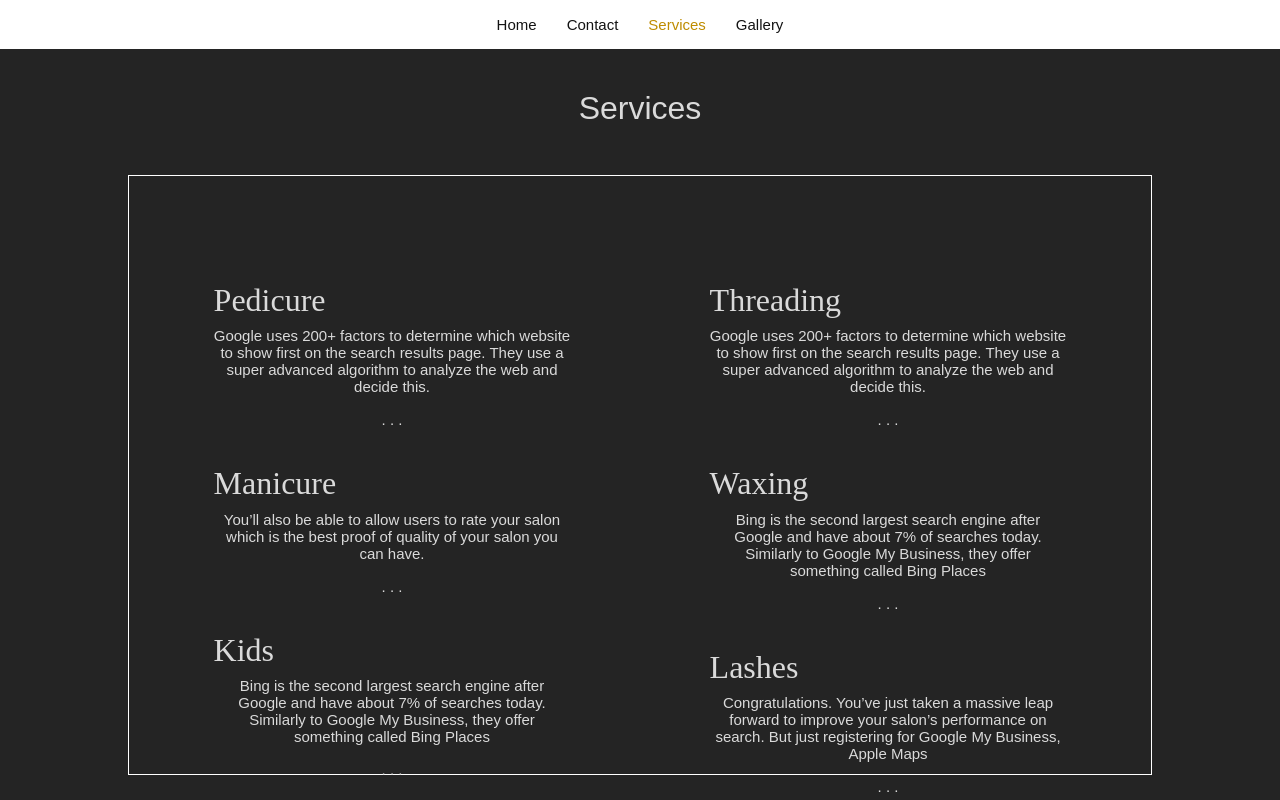
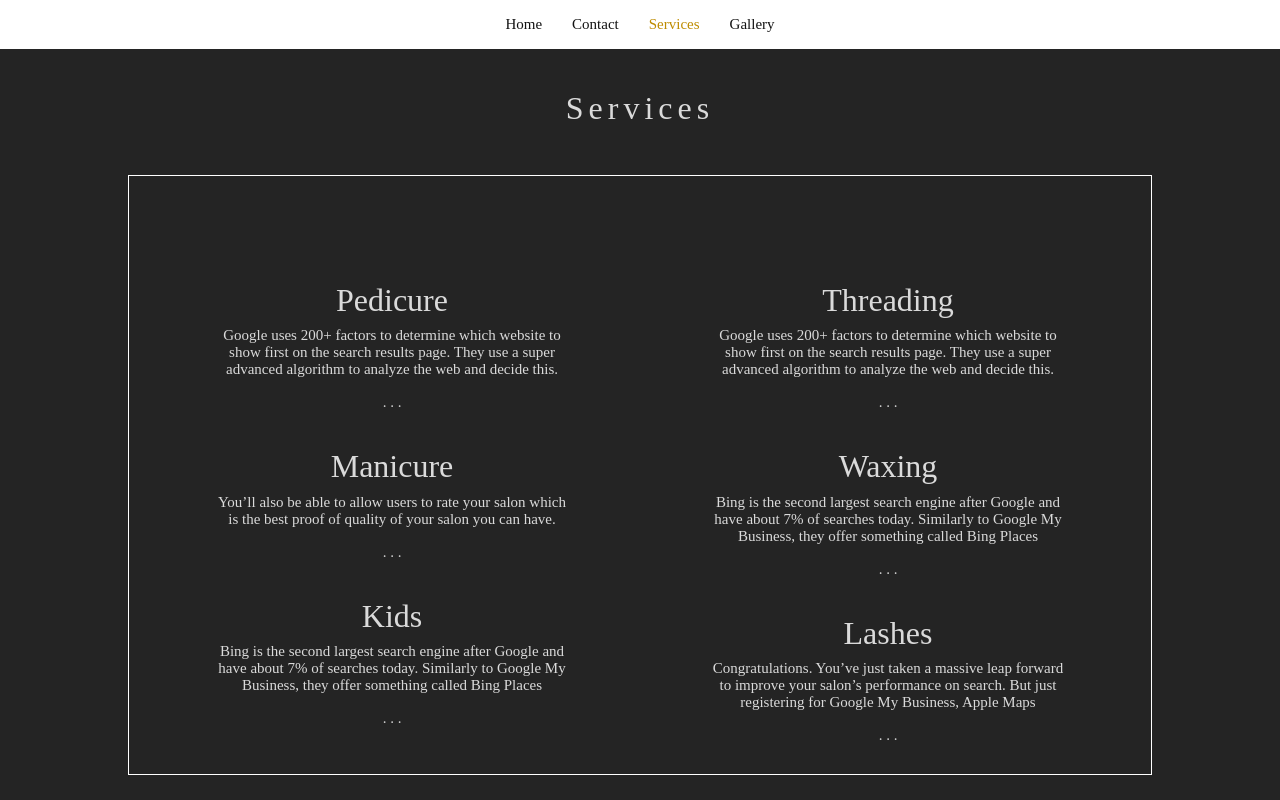
Before and after one commit to tuyet-pham/NailSalon, a React (Create React App) app in the folder frontend/: page /services in a window 1280 px wide. Shown: the top 800 px of the page. Built offline with nearby package versions, Linux system fonts and the light colour scheme.

Commit message:
fixed bases

```diff
--- a/frontend/src/App.css
+++ b/frontend/src/App.css
@@ -1,29 +1,15 @@
 :root {
   --font-main: 15px small-caps Helvetica, serif;
+  --black-theme-fade: #474747;
+  --white-theme: #eeeeeef8;
+  --white-med: #dadada;
+  --yellow-theme: #be8c00;
+  --black-theme: #131313;
+  --gray-theme: rgba(190, 190, 190, 0.575);
+  --font-main: 15px small-caps Helvetica;
 }
 
 .App {
   text-align: center;
   font: var(--font-main);
 }
-
-/*
-/*Navigation and logo tagline added 5.7.20*/
-/*App nav a needed for the navigation bar at top of the webpage*/
-.App nav a {
-  color: black;
-  padding: 100px;
-  font-size: 1.5em;
-  text-decoration: none;
-}  */
-
-.App-header {
-  background-color: #282c34;
-  min-height: 100vh;
-  display: flex;
-  flex-direction: column;
-  align-items: center;
-  justify-content: center;
-  font-size: calc(10px + 2vmin);
-  color: white;
-}
--- a/frontend/src/App.js
+++ b/frontend/src/App.js
@@ -1,75 +1,18 @@
 import './App.css';
 import React from 'react';
 import {  BrowserRouter as Router } from 'react-router-dom';
+
 import PageTemplate from './Pagetemplate';
 import BottomNav from './component/BottomNav';
-import './pages/pages.css';
 import Header from './component/Header'
 import CustomCarousel from './component/CustomCarousel'
 import CustomButton from './component/CustomButton'
 
-import Contact from './pages/Contact';
-import Gallery from './pages/Gallery';
+
+import Contact from './component/Contact';
+import Services from './component/Services';
+import Gallery from './component/Gallery';
 import TopNav from './component/TopNav';
-
-function Services(){
-  return (
-    <div className="service-page">
-      <h2 className="header-s">Services</h2>
-      <div className="service-box">
-        <div className="service-sub-box">
-          <div>
-
-            <h2 className="header-s2">Pedicure</h2>
-            <p>
-              Google uses 200+ factors to determine which website to show first on the search results page.
-              They use a super advanced algorithm to analyze the web and decide this.
-            </p>
-            <p>. . .</p>
-
-            <h2 className="header-s2">Manicure</h2>
-            <p>
-              You’ll also be able to allow users to rate your salon which is the best
-              proof of quality of your salon you can have.
-            </p>
-            <p>. . .</p>
-
-            <h2 className="header-s2">Kids</h2>
-            <p>
-              Bing is the second largest search engine after Google and have about 7% of searches today.
-              Similarly to Google My Business, they offer something called Bing Places
-            </p>
-            <p>. . .</p>
-          </div>
-        </div>
-        <div className="service-sub-box">
-          <div>
-            <h2 className="header-s2">Threading</h2>
-              <p>
-                Google uses 200+ factors to determine which website to show first on the search results page.
-                They use a super advanced algorithm to analyze the web and decide this.
-              </p>
-              <p>. . .</p>
-            <h2 className="header-s2">Waxing</h2>
-              <p>
-                Bing is the second largest search engine after Google and have about 7% of searches today.
-                Similarly to Google My Business, they offer something called Bing Places
-              </p>
-              <p>. . .</p>
-
-            <h2 className="header-s2">Lashes</h2>
-              <p>
-                Congratulations. You’ve just taken a massive leap forward to improve your salon’s performance on search.
-                But just registering for Google My Business, Apple Maps
-              </p>
-              <p>. . .</p>
-          </div>
-        </div>
-      </div>
-    </div>
-    );
-}
-
 
 
 function Landing(){
--- a/frontend/src/Pagetemplate.js
+++ b/frontend/src/Pagetemplate.js
@@ -1,8 +1,15 @@
-import React from 'react';
-import { Route } from "react-router-dom";
+import React, {useLayoutEffect} from 'react';
+import { Route, useLocation } from "react-router-dom";
 
 
-const PageTemplate = ({component: Component, isLoggedIn, ...rest}) => {
+const PageTemplate = ({component: Component, ...rest}) => {
+    const location = useLocation();
+
+    // Scroll to top if path changes
+    useLayoutEffect(() => {
+        window.scrollTo(0, 0);
+    }, [location.pathname]);
+
 
     return (
         <Route {...rest} component={matchProps =>
--- a/frontend/src/component/BottomNav.js
+++ b/frontend/src/component/BottomNav.js
@@ -3,6 +3,8 @@ import {
   FaFacebook,
   FaInstagram
 } from "react-icons/fa";
+import './banner.css';
+
 
 function BottomNav(){
   return (
--- a/frontend/src/pages/Contact.js
+++ b/frontend/src/component/Contact.js
@@ -1,5 +1,6 @@
 import React from 'react';
 import { useState } from 'react';
+import './pages.css';
 
 
 function ContactForm(){
@@ -48,26 +49,21 @@ function ContactForm(){
 function Time(){
   return (
     <div className="time-area">
-      <label className="header-s3">
-        Hours of operations
-      </label>
-      <br/>
-      <br/>
-      <p>
-        <b>Monday - Friday</b>
-        <br/>
-        9:00 pm – 7:00 pm
-        <br/>
-        <br/>
-        <b>Saturday</b>
-        <br/>
-        9:00 pm – 6:00 pm
-        <br/>
-        <br/>
-        <b>Saturday</b>
-        <br/>
-        Closed
-      </p>
+      <h3>Hours of operations</h3>
+      <ul>
+        <li><strong>Monday - Friday</strong> : 9:00 pm – 7:00 pm</li>
+        <li><strong>Saturday</strong> : 9:00 pm – 6:00 pm</li>
+        <li><strong>Sunday</strong> : Closed</li>
+      </ul>
+
+
+      <h3>Contact</h3>
+      <ul>
+        <li><strong>Phone</strong> : 972-318-0889</li>
+        <li><strong>Address</strong> : 1601 Village Pkwy Ste 140 <br/> Highland Village, Texas 75077</li>
+      </ul>
+
+
     </div>
   );
 }
@@ -76,7 +72,7 @@ function Time(){
 function Map(){
   return (
     <div className="map">
-       <img alt="unavailable" src={process.env.PUBLIC_URL + '/map.png'}/>
+      <iframe src="https://www.google.com/maps/embed?pb=!1m18!1m12!1m3!1d3352.2589870542593!2d-97.37608738481637!3d32.83839378095342!2m3!1f0!2f0!3f0!3m2!1i1024!2i768!4f13.1!3m3!1m2!1s0x864e75bff0186813%3A0xbc8eec710c74d7c5!2s729%20Riverflat%20Dr%2C%20Fort%20Worth%2C%20TX%2076179!5e0!3m2!1sen!2sus!4v1623567391973!5m2!1sen!2sus" title="Address"/>
     </div>
   );
 }
@@ -85,9 +81,9 @@ function Contact(){
 
   return (
     <div className="contact-page">
+      <ContactForm/>
+      <Time/>
       <Map/>
-      <Time/>
-      <ContactForm/>
     </div>
   );
 }
--- a/frontend/src/pages/Gallery.js
+++ b/frontend/src/component/Gallery.js
@@ -1,5 +1,5 @@
 import React from 'react';
-
+import './pages.css';
 
 
 function Gallery(){
--- a/frontend/src/component/Header.js
+++ b/frontend/src/component/Header.js
@@ -1,22 +1,12 @@
 import React from 'react';
+import Background from './OverPage-0.svg';
 import './banner.css';
-import Background from './OverPage-0.svg';
-
-
-
-function About(){
-  return (
-    <div className="banner">
-
-    </div>
-  );
-}
 
 
 function Header(){
   return (
     <div>
-      <About/>
+      <div className="banner"></div>
       <img className="img-header" alt={"Loading failed"} src={Background}></img>
     </div>
   );
--- /dev/null
+++ b/frontend/src/component/Services.js
@@ -0,0 +1,63 @@
+import React from "react";
+import './pages.css';
+
+
+function Services(){
+    return (
+      <div className="service-page">
+        <h2 className="header-s">Services</h2>
+        <div className="service-box">
+          <div className="service-sub-box">
+            <div>
+
+              <h2 className="header-s2">Pedicure</h2>
+              <p>
+                Google uses 200+ factors to determine which website to show first on the search results page.
+                They use a super advanced algorithm to analyze the web and decide this.
+              </p>
+              <p>. . .</p>
+
+              <h2 className="header-s2">Manicure</h2>
+              <p>
+                You’ll also be able to allow users to rate your salon which is the best
+                proof of quality of your salon you can have.
+              </p>
+              <p>. . .</p>
+
+              <h2 className="header-s2">Kids</h2>
+              <p>
+                Bing is the second largest search engine after Google and have about 7% of searches today.
+                Similarly to Google My Business, they offer something called Bing Places
+              </p>
+              <p>. . .</p>
+            </div>
+          </div>
+          <div className="service-sub-box">
+            <div>
+              <h2 className="header-s2">Threading</h2>
+                <p>
+                  Google uses 200+ factors to determine which website to show first on the search results page.
+                  They use a super advanced algorithm to analyze the web and decide this.
+                </p>
+                <p>. . .</p>
+              <h2 className="header-s2">Waxing</h2>
+                <p>
+                  Bing is the second largest search engine after Google and have about 7% of searches today.
+                  Similarly to Google My Business, they offer something called Bing Places
+                </p>
+                <p>. . .</p>
+
+              <h2 className="header-s2">Lashes</h2>
+                <p>
+                  Congratulations. You’ve just taken a massive leap forward to improve your salon’s performance on search.
+                  But just registering for Google My Business, Apple Maps
+                </p>
+                <p>. . .</p>
+            </div>
+          </div>
+        </div>
+      </div>
+      );
+  }
+
+  export default Services;
--- a/frontend/src/component/TopNav.js
+++ b/frontend/src/component/TopNav.js
@@ -1,7 +1,7 @@
 import React from 'react';
 import { NavLink } from 'react-router-dom';
 import 'bootstrap/dist/css/bootstrap.min.css';
-import './banner.css'
+import './banner.css';
 
 
 function TopNav(){
--- a/frontend/src/component/banner.css
+++ b/frontend/src/component/banner.css
@@ -1,14 +1,7 @@
-:root {
-    --yellow-theme: #be8c00;
-    --black-theme: #131313;
-    --black-theme-fade: #474747;
-    --gray-theme: rgba(190, 190, 190, 0.575);
-    --font-main: 15px small-caps Helvetica, sans-serif;
-}
 
 hr {
     width: 90%;
-    margin: 20px;
+    /* margin: 20px; */
     display: inline-block;
 }
 
@@ -122,6 +115,8 @@ hr {
   margin: auto;
 }
 
+/*********Buttons**************/
+
 .custom-button {
     color: var(--black-theme);
     background-color: var(--gray-theme);
@@ -132,13 +127,12 @@ hr {
     transition-duration: 0.3s;
     font: var(--font-main);
     cursor: pointer;
-    margin: auto;
 }
 
 
 .custom-button:hover {
     background-color: var(--yellow-theme);
-    color: white;
+    color: var(--white-theme);
 }
 
 
@@ -186,6 +180,9 @@ hr {
     color: rgb(201, 201, 201);
 }
 
+/*********Media queries**************/
+
+
 @media only screen and (max-width: 991px) {
     .slide-card-item {
         width: 25%;
@@ -196,10 +193,6 @@ hr {
     .slide-font {
         margin-top: 5px;
         margin-bottom: 5px;
-    }
-    .header {
-        width: 100%;
-        height: 100%;
     }
     .custom-button{
         /* font-size: 14px; */
@@ -219,10 +212,6 @@ hr {
         margin-top: 5px;
         margin-bottom: 5px;
     }
-    .header {
-        width: 100%;
-        height: 100%;
-    }
     .custom-button{
         font-size: 13px;
         padding: 5px 15px;
--- a/frontend/src/pages/pages.css
+++ b/frontend/src/component/pages.css
@@ -1,20 +1,3 @@
-:root {
-    --purple-theme: #918fb6;
-    --black-theme: #131313;
-    --black-theme-fade: #474747;
-    --white-theme: #eeeeee6b;
-    --white-med: #dadada;
-}
-
-/*********About Area**************/
-
-
-.about-box {
-    margin-top: 2%;
-    width: 100%;
-    font: inherit;
-    height: 10%;
-}
 
 /*********Service Page**************/
 
@@ -26,15 +9,16 @@
     color: var(--white-med);
 }
 
-
 .header-s {
     padding: 40px;
+    letter-spacing: 5px;
+    text-decoration: none;
 }
 
 .header-s2 {
     margin-top: 20px;
     font-family: cursive;
-    text-align: left;
+    text-align: center;
 }
 
 .service-box{
@@ -64,17 +48,17 @@
 
 .contact-page{
     width: 100%;
+    height: 90vh;
     font: inherit;
+    background-color: var(--white-theme);
     display: inline-flex;
     justify-content: center;
-    margin-bottom: 15%;
-    margin-top: 5%;
 }
 
 .contact-ui {
-    width: 25%;
-    height: 100%;
+    width: 30%;
     align-self: center;
+    margin: 2%;
 }
 
 .contact-ui textarea, .contact-ui input{
@@ -84,56 +68,56 @@
 
 .contact-button {
     border: 0;
-    background: #252525;
+    background: var(--black-theme);
     padding: 10px;
     border-radius: 30px;
     color: var(--white-med);
     transition-duration: .1s;
 }
 
-
 .contact-button:hover {
     background: var(--black-theme-fade);
 }
 
-.header-s3{
-    margin-bottom: 6%;
-    font: inherit;
+/*Time area*/
+.time-area {
+    margin: 2%;
+    align-self: center;
+    font: 15px small-caps Helvetica;;
+}
+
+.time-area h3{
+    text-transform: uppercase;
     font-size: 20px;
     color: var(--black-theme-fade);
+    margin-top: 8%;
+    letter-spacing: 3px;
 }
 
 
-/*Time area*/
-.time-area {
-    margin-top: 5%;
-    margin-right: 6%;
-    height: 100%;
-    text-align: left;
-    align-self: center;
-    font:inherit;
-}
-
-.time-area p {
-    font: 15px small-caps Helvetica, sans-serif;
+.time-area li {
+    list-style-type: none;
 }
 
 
 /*Map Area*/
 .map {
-    margin-top: 5%;
+    margin: 2%;
+    height: 400px;
+    width: 30%;
     align-self: center;
-    height: 100%;
 }
 
-.map img {
-    width: 80%;
+.map iframe {
+    border: thin;
     opacity: .9;
+    width: 100%;
+    height: 100%;
     transition-duration: .2s;
 }
 
-.map img:hover{
-    opacity: 1;;
+.map iframe:hover{
+    opacity: 1;
 }
 
 @media only screen and (max-width: 991px) {
@@ -151,6 +135,9 @@
         width: 80%;
         margin-bottom: 2%;
     }
+    .map {
+        width: 80%;
+    }
     .time-area {
         margin-top: 5%;
         text-align: center;
@@ -165,7 +152,13 @@
         margin-top: 5%;
         width: 80%
     }
+    .map {
+        width: 80%;
+    }
     .time-area {
         text-align: center;
     }
 }
+
+
+/*********Gallery Page**************/
```
